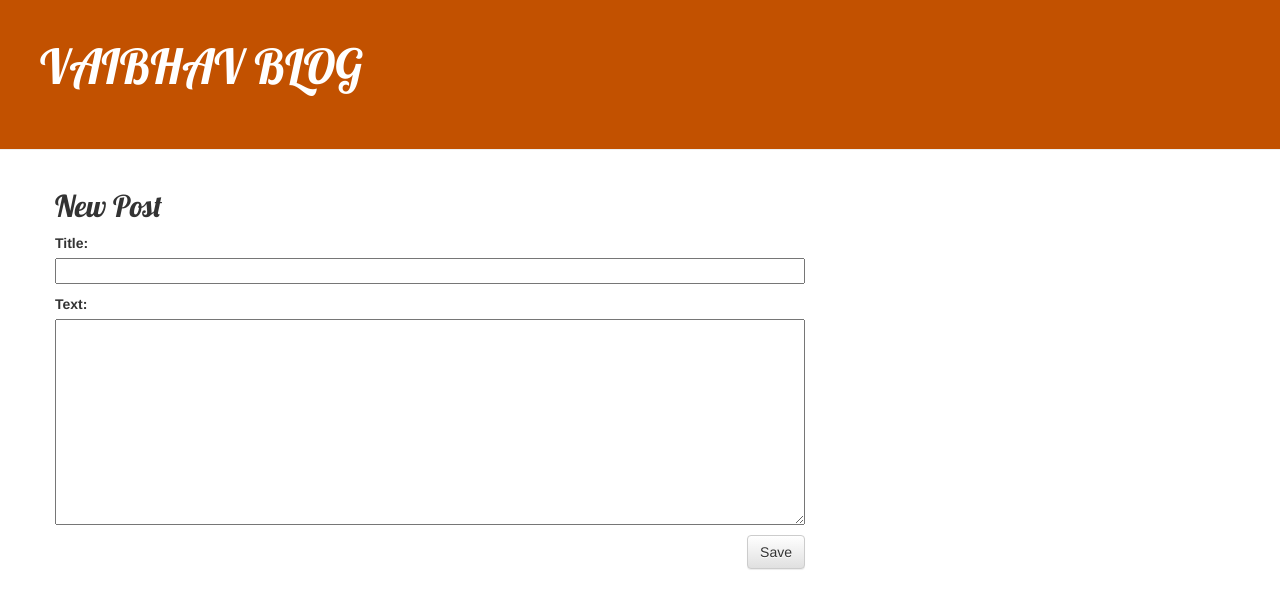
After one commit to vaibhavshrm46/django-blog, a Django app: page /post/new/ in a window 1280 px wide. The commit adds this page. Shown: the top 609 px of the page. Run offline with Django 3.2, Linux system fonts and the light colour scheme; some libraries are stand-ins or nearby versions.

Commit message:
add or edit

```diff
--- /dev/null
+++ b/blog/forms.py
@@ -0,0 +1,7 @@
+from django import forms
+from .models import Post
+
+class PostForm(forms.ModelForm):
+    class Meta:
+        model=Post
+        fields=('title','text')
--- a/blog/static/css/blog.css
+++ b/blog/static/css/blog.css
@@ -2,6 +2,7 @@
     background-color: #C25100;
     margin-top: 0;
     padding: 20px 20px 20px 40px;
+    height:150px;
 }
 
 .page-header h1, .page-header h1 a, .page-header h1 a:visited, .page-header h1 a:active {
@@ -15,7 +16,7 @@
 }
 
 h1, h2, h3, h4 {
-    font-family: 'Raleway', cursive;
+    font-family: 'Lobster', cursive;
 }
 
 .date {
--- a/blog/templates/blog/base.html
+++ b/blog/templates/blog/base.html
@@ -3,13 +3,17 @@
     <head>
             <link rel="stylesheet" href="//maxcdn.bootstrapcdn.com/bootstrap/3.2.0/css/bootstrap.min.css">
             <link rel="stylesheet" href="//maxcdn.bootstrapcdn.com/bootstrap/3.2.0/css/bootstrap-theme.min.css">
-            <link href="https://fonts.googleapis.com/css?family=Raleway&display=swap" rel="stylesheet">
+            <link href="//fonts.googleapis.com/css?family=Lobster&subset=latin,latin-ext" rel="stylesheet" type="text/css">
+
             <link rel="stylesheet" href="{% static 'css/blog.css' %}">
-        <title>Django Girls blog</title>
+        <title>VAIBHAV</title>
     </head>
     <body>
         <div class="page-header">
-            <h1><a href="/">Django Girls Blog</a></h1>
+            <h1><a href="/">VAIBHAV BLOG</a></h1>
+            {%if user.is_authenticated%}
+            <a href="{% url 'post_new' %}" class="top-menu"><span class="glyphicon glyphicon-plus"></span></a>
+            {%endif%}
         </div>
         <div class="content container">
                 <div class="row">
--- a/blog/templates/blog/post_detail.html
+++ b/blog/templates/blog/post_detail.html
@@ -7,6 +7,9 @@
                 {{ post.published_date }}
             </div>
         {% endif %}
+        {%if user.is_authenticated%}
+        <a class="btn btn-default" href="{%url 'post_edit'  pk=post.pk%}"><span class="glyphicon glyphicon-pencil"></span></a>
+        {%endif%}
         <h2>{{ post.title }}</h2>
         <p>{{ post.text|linebreaksbr }}</p>
     </div>
--- /dev/null
+++ b/blog/templates/blog/post_edit.html
@@ -0,0 +1,9 @@
+{% extends 'blog/base.html' %}
+
+{% block content %}
+    <h2>New Post</h2>
+    <form method="POST" class="post-form">{% csrf_token %}
+        {{ form.as_p }}
+        <button type="submit" class="save btn btn-default">Save</button>
+    </form>
+{% endblock %}
--- a/blog/templates/blog/post_list.html
+++ b/blog/templates/blog/post_list.html
@@ -6,7 +6,7 @@
     <div class="date">
         <p>published: {{ post.published_date }}</p>
     </div>
-    <h2><a href="{% url 'post-detail' pk=post.pk %}">{{ post.title }}</a></h2>
+    <h2><a href="{% url 'post_detail' pk=post.pk %}">{{ post.title }}</a></h2>
     <p>{{ post.text|linebreaksbr }}</p>
 </div>
 {% endfor %}
--- a/blog/urls.py
+++ b/blog/urls.py
@@ -3,5 +3,7 @@ from . import views
 
 urlpatterns=[
     path('',views.post_list,name='post_list'),
-    path('post/<int:pk>/',views.post_detail,name='post-detail')
+    path('post/<int:pk>/',views.post_detail,name='post_detail'),
+    path('post/new/',views.post_new,name='post_new'),
+    path('post/<int:pk>/edit/',views.post_edit,name='post_edit')
 ]
--- a/blog/views.py
+++ b/blog/views.py
@@ -1,10 +1,42 @@
-from django.shortcuts import render,get_object_or_404
+from django.shortcuts import render,get_object_or_404,redirect
 from .models import Post
 from django.utils import timezone
+from .forms import PostForm
 # Create your views here.
 def post_list(request):
     posts=Post.objects.filter(published_date__lte=timezone.now()).order_by('published_date')
     return render(request,'blog/post_list.html',{'posts':posts})
+
 def post_detail(request,pk):
     post=get_object_or_404(Post,pk=pk)
     return render(request,'blog/post_detail.html',{'post':post})
+
+
+def post_new(request):
+    if request.method=="POST":
+        form=PostForm(request.POST)
+        if form.is_valid():
+            post=form.save(commit=False)
+            post.author=request.user
+            post.published_date=timezone.now()
+            post.save()
+            return redirect('post_detail',pk=post.pk)
+    else :
+        form=PostForm()
+        return render(request,'blog/post_edit.html',{'form':form})
+
+
+
+def post_edit(request,pk):
+    post=get_object_or_404(Post,pk=pk)
+    if request.method=="POST":
+        form=PostForm(request.POST,instance=post)
+        if form.is_valid():
+            post=form.save(commit=False)
+            post.authoor=request.user
+            post.published_date=timezone.now()
+            post.save()
+            return redirect('post_detail',pk=post.pk)
+    else:
+        form=PostForm(instance=post)
+        return render(request,'blog/post_edit.html',{'form':form})
```
